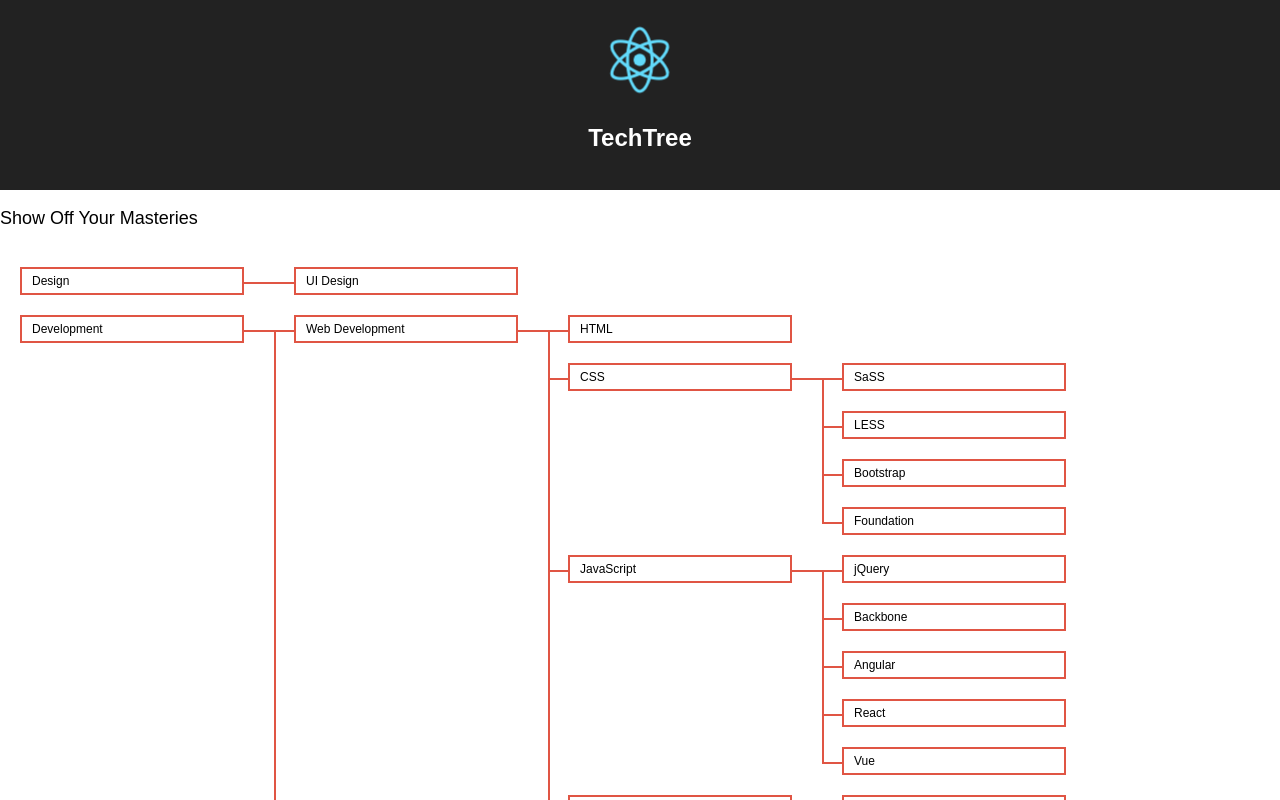
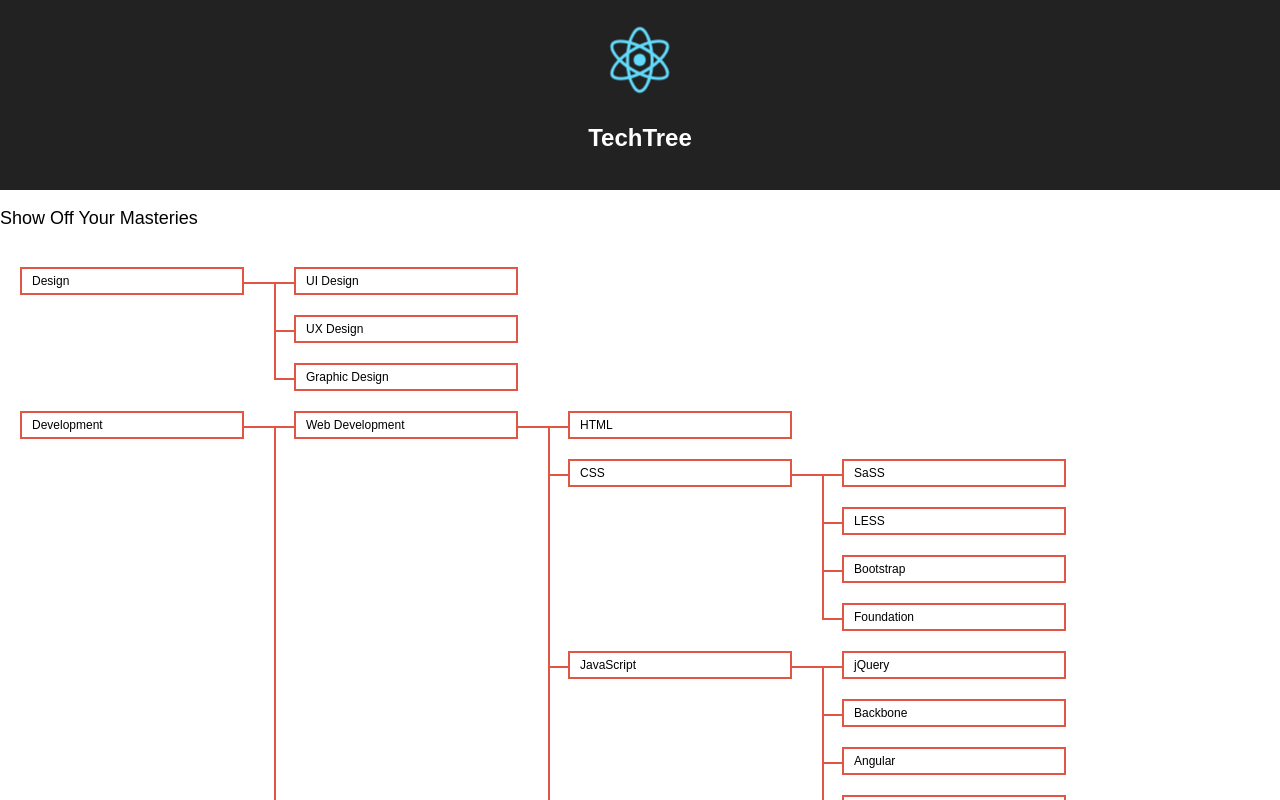
Before and after one commit to guoyunhe/techtree, a React (Create React App) app: page / in a window 1280 px wide. Shown: the top 800 px of the page. Built offline with nearby package versions, Linux system fonts and the light colour scheme.

Commit message:
Add more design skills

```diff
--- a/src/data/techtree.js
+++ b/src/data/techtree.js
@@ -19,6 +19,21 @@
                     zh: '界面设计'
                 },
                 children: []
+            },
+            {
+                id: 'ux-design',
+                names: {
+                    en: 'UX Design',
+                    zh: '用户体验设计'
+                },
+                children: []
+            },
+            {
+                id: 'graphic-design',
+                names: {
+                    en: 'Graphic Design',
+                    zh: '平面设计'
+                }
             }
         ]
     },
```
